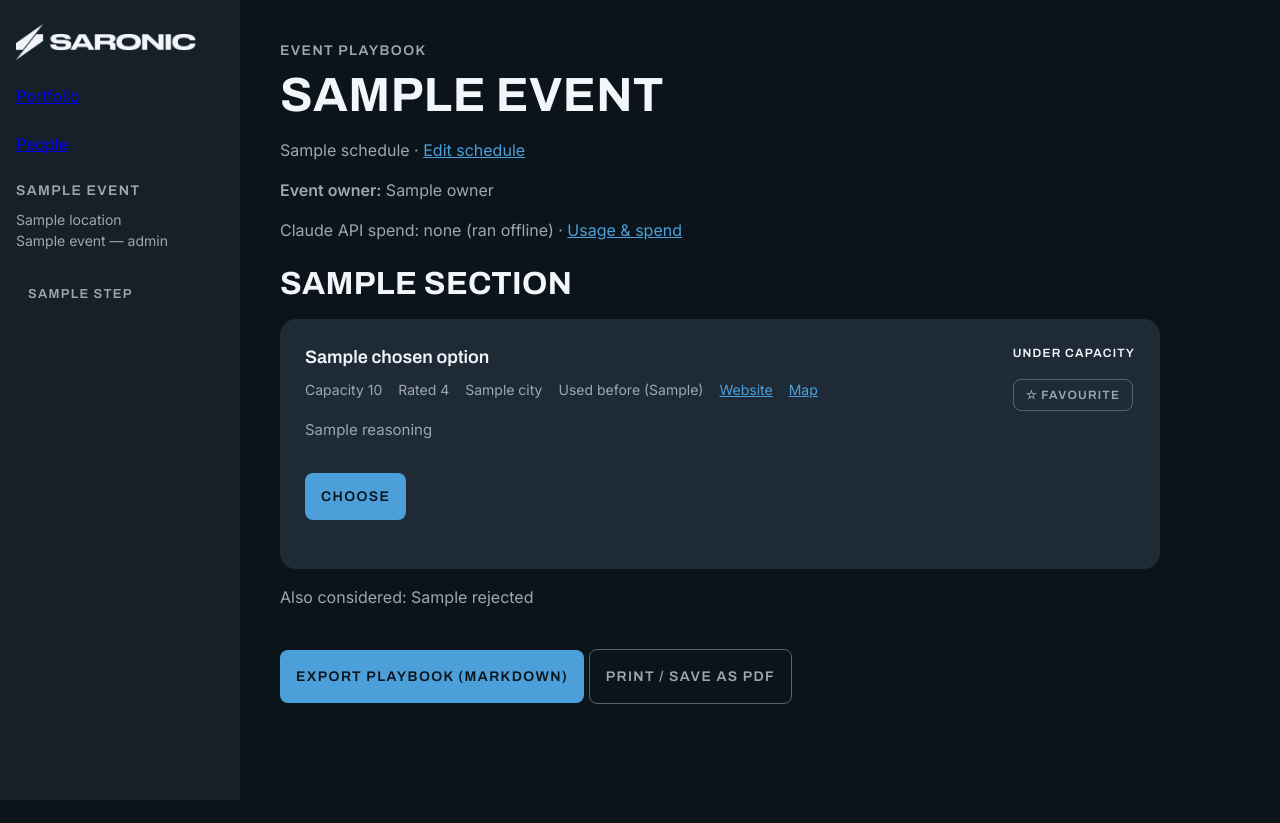
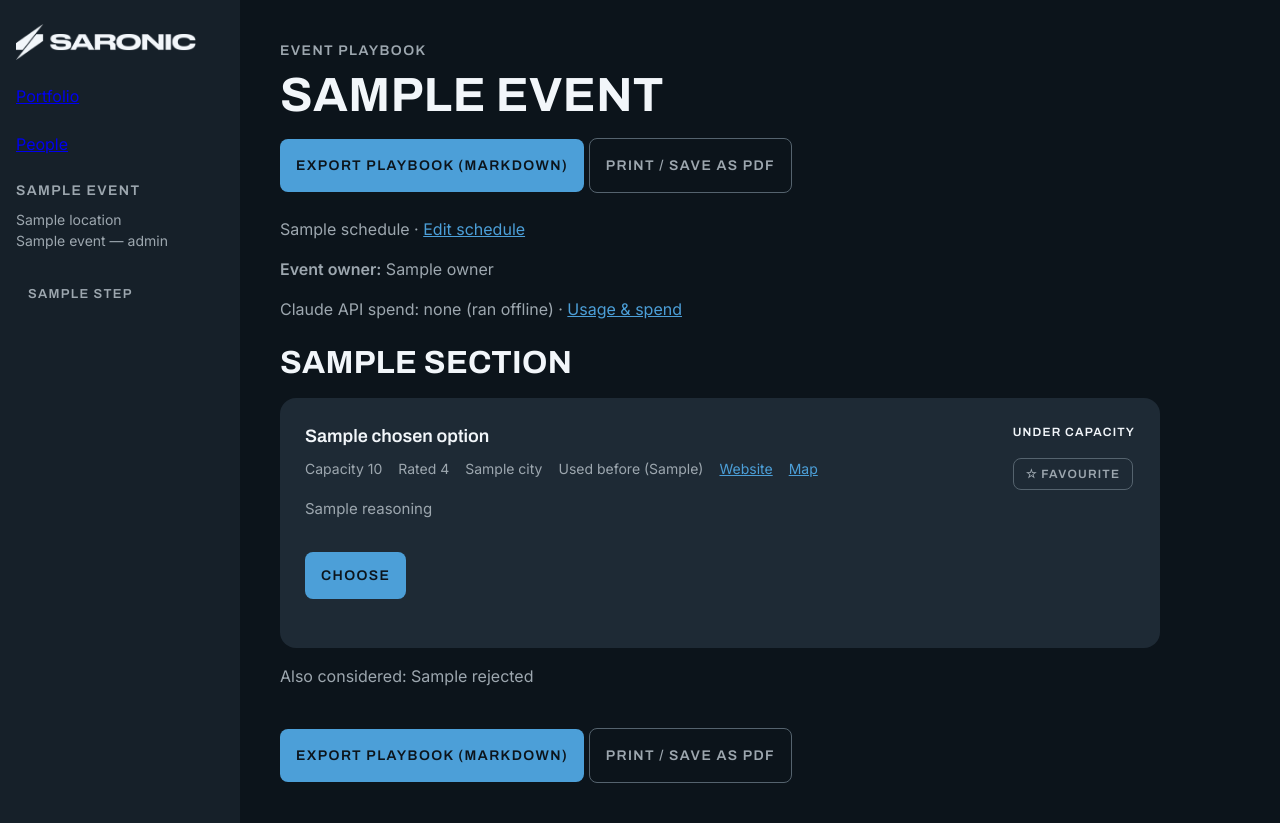
Before and after one commit to jfilipATX/saronic-event-project, a FastAPI app: template app/ui/templates/playbook.html in a window 1280 px wide. Before the commit the page ends 800 px from the top, so only its background shows below. Run offline with FastAPI, Linux system fonts and the light colour scheme; the template is opened without the code that fills it: most values are stand-ins (such as "Sample title", 1, 10 or a date in 2020).

Commit message:
P7-followup: move PPTX/playbook download+print buttons to top of Slides and Playbook screens

```diff
--- a/app/ui/static/theme.css
+++ b/app/ui/static/theme.css
@@ -242,6 +242,7 @@ h2 { font-size: 2rem; font-weight: 700; line-height: 1.15; margin: var(--space-l
 /* ── utilities ─────────────────────────────────────────────── */
 .link-accent { color: var(--color-tertiary); }
 .mt-xl { margin-top: var(--space-xl); }
+.mb-lg { margin-bottom: var(--space-lg); }
 .nav-sub { font-size: 0.875rem; margin: 0; }
 
 /* ── stacked form (run-of-show segment form etc.) ─────────── */
--- a/app/ui/templates/playbook.html
+++ b/app/ui/templates/playbook.html
@@ -5,6 +5,11 @@
 {% block content %}
   <p class="eyebrow">Event Playbook</p>
   <h1>{{ event.name }}</h1>
+
+  <div class="option-actions mb-lg">
+    <a class="btn-primary" href="{{ markdown_url }}">Export playbook (Markdown)</a>
+    <a class="btn-quiet" href="/events/{{ event.id }}/playbook/print" target="_blank">Print / Save as PDF</a>
+  </div>
 
   {# An objective event fact, stated where the coordinator looks for facts.
      Shown even at zero: absence of cost is also a fact. Labelled "Claude API"
--- a/app/ui/templates/slides.html
+++ b/app/ui/templates/slides.html
@@ -4,6 +4,11 @@
 {% block content %}
   <p class="eyebrow">Presentation</p>
   <h1>{{ deck.event_name }}</h1>
+
+  <div class="option-actions mb-lg">
+    <a class="btn-primary" href="{{ pptx_url }}">Download PowerPoint (.pptx)</a>
+    <a class="btn-quiet" href="{{ markdown_url }}">Export outline (Markdown)</a>
+  </div>
 
   {% if deck.is_draft %}
     <div class="pending-note">
```
